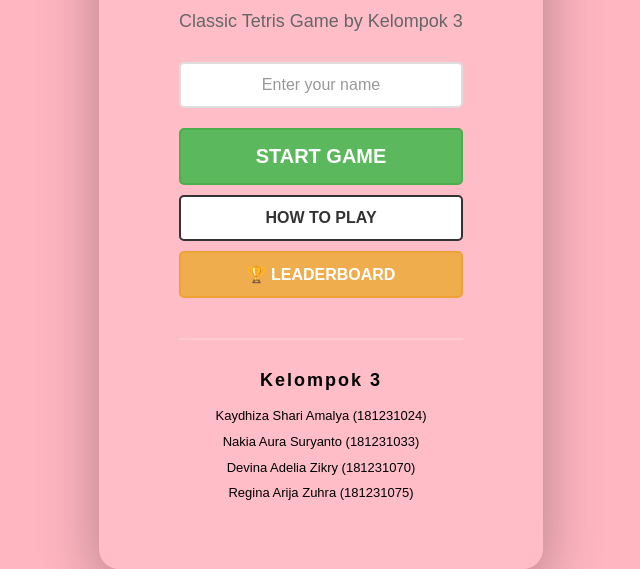
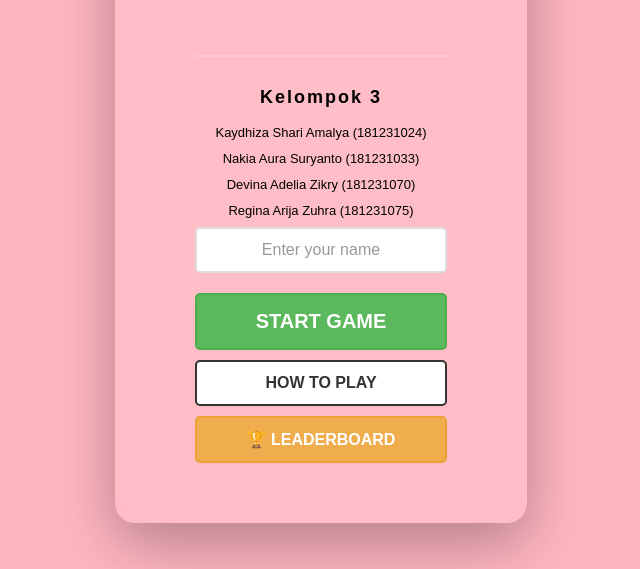
Before and after one commit to nakiaasuryanto/kel3_blockdrop, a plain HTML site: page index.html in a window 1280 px wide. Shown: the part 273-842 px from the top of the page, without its empty margins (319-959 px from the left). After the commit the page ends 800 px from the top, so only its background shows below. Drawn offline with nearby package versions, Linux system fonts and the light colour scheme.

Commit message:
Refactor menu layout and restore input elements

```diff
--- a/index.html
+++ b/index.html
@@ -11,8 +11,15 @@
     <div id="menuScreen" class="menu-screen">
         <div class="menu-content">
             <img src="logo blockdrop.png" alt="BlockDrop Logo" class="game-logo">
-            <p class="game-subtitle">Classic Tetris Game by Kelompok 3</p>
-
+                <div class="team-info">
+                <h3 class="team-title">Kelompok 3</h3>
+                <div class="team-members">
+                    <p>Kaydhiza Shari Amalya (181231024)</p>
+                    <p>Nakia Aura Suryanto (181231033)</p>
+                    <p>Devina Adelia Zikry (181231070)</p>
+                    <p>Regina Arija Zuhra (181231075)</p>
+                </div>
+            </div>
             <div class="name-input-container">
                 <input type="text" id="playerName" class="name-input" placeholder="Enter your name" maxlength="20">
             </div>
@@ -21,15 +28,6 @@
             <button id="rulesButton" class="rules-button">HOW TO PLAY</button>
             <button id="leaderboardButton" class="leaderboard-button">🏆 LEADERBOARD</button>
 
-            <div class="team-info">
-                <h3 class="team-title">Kelompok 3</h3>
-                <div class="team-members">
-                    <p>Kaydhiza Shari Amalya (181231024)</p>
-                    <p>Nakia Aura Suryanto (181231033)</p>
-                    <p>Devina Adelia Zikry (181231070)</p>
-                    <p>Regina Arija Zuhra (181231075)</p>
-                </div>
-            </div>
         </div>
     </div>
 
```
